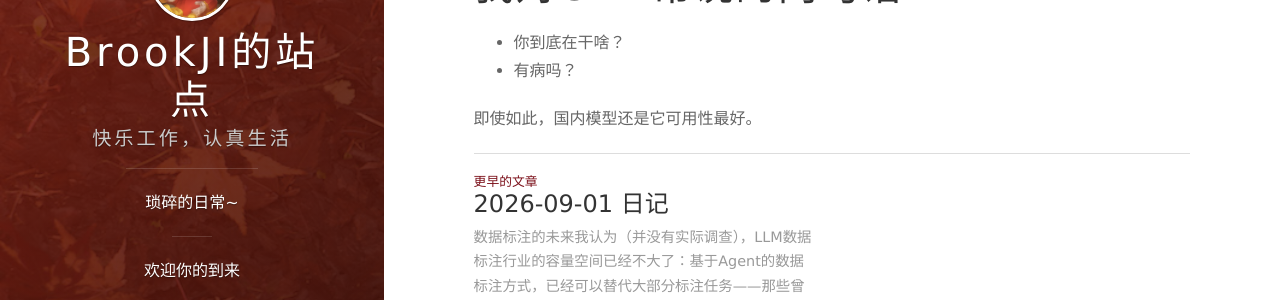
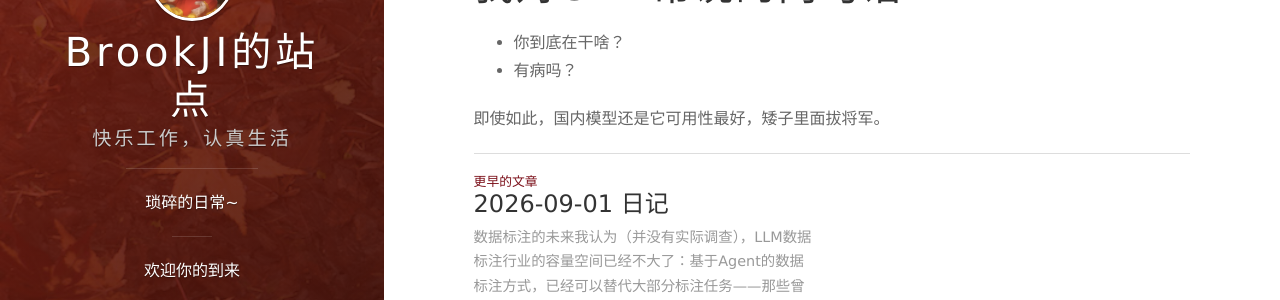
Before and after one commit to lllabmaster/lllabmaster.github.io, a Jekyll site: the page built from _posts/2026-09-03-日记.markdown, in a window 1280 px wide and 1027 px high. Shown: the part 322-622 px from the top of the window. Built offline with Jekyll 4.4.1, drawn with Linux system fonts in a browser that asks for light colours; nearby versions of some CDN libraries; comment, search, counter and statistics services are not loaded.

Commit message:
Update 2026-09-03 diary post
Co-Authored-By: Claude Opus 5 (1M context) <noreply@anthropic.com>

```diff
--- a/_posts/2026-09-03-日记.markdown
+++ b/_posts/2026-09-03-日记.markdown
@@ -15,4 +15,4 @@ GLM 钻牛角尖、过度思考 的现象，在5.3版本中并没有改善，实
 - 你到底在干啥？
 - 有病吗？
 
-即使如此，国内模型还是它可用性最好。
+即使如此，国内模型还是它可用性最好，矮子里面拔将军。
```
